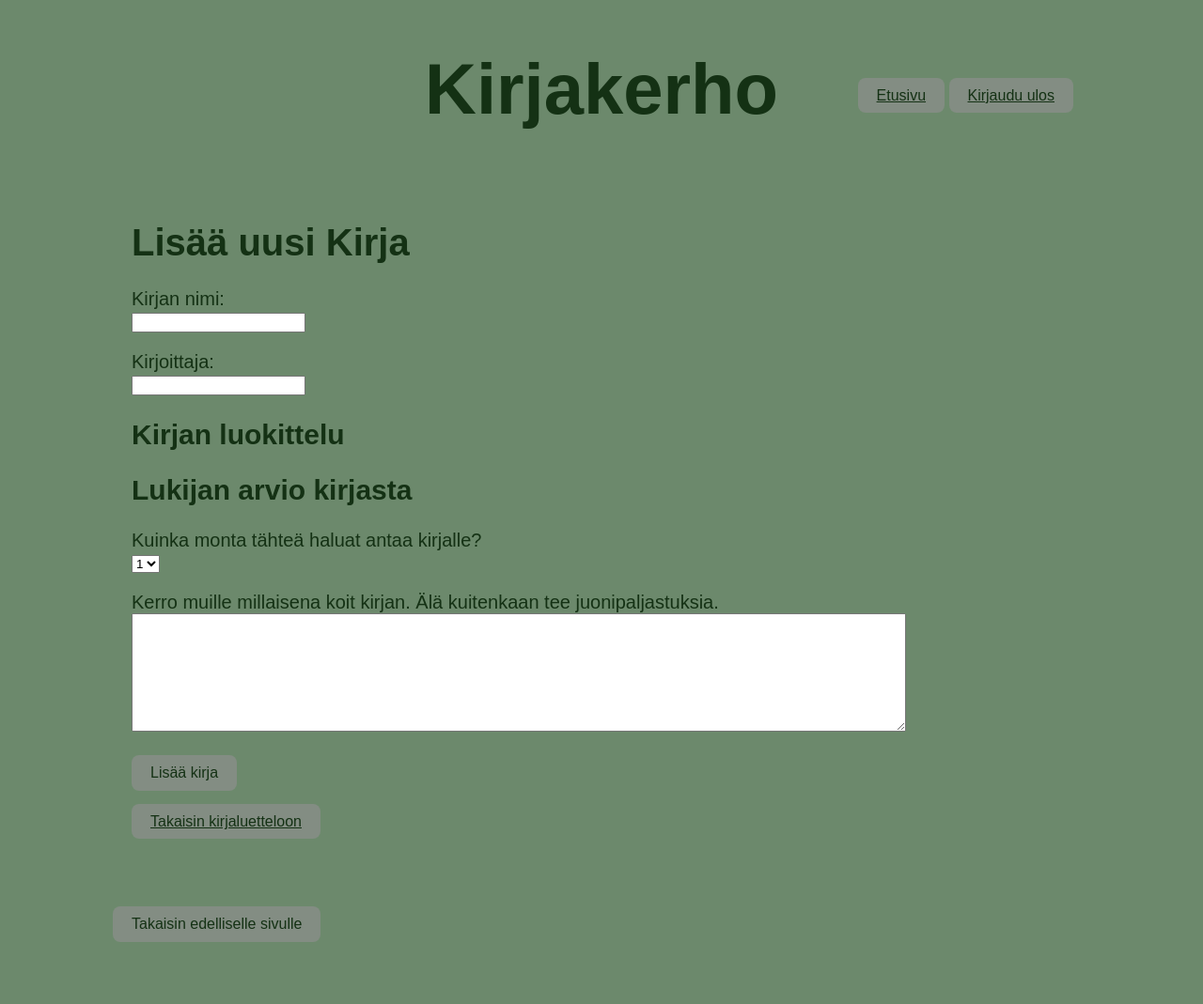
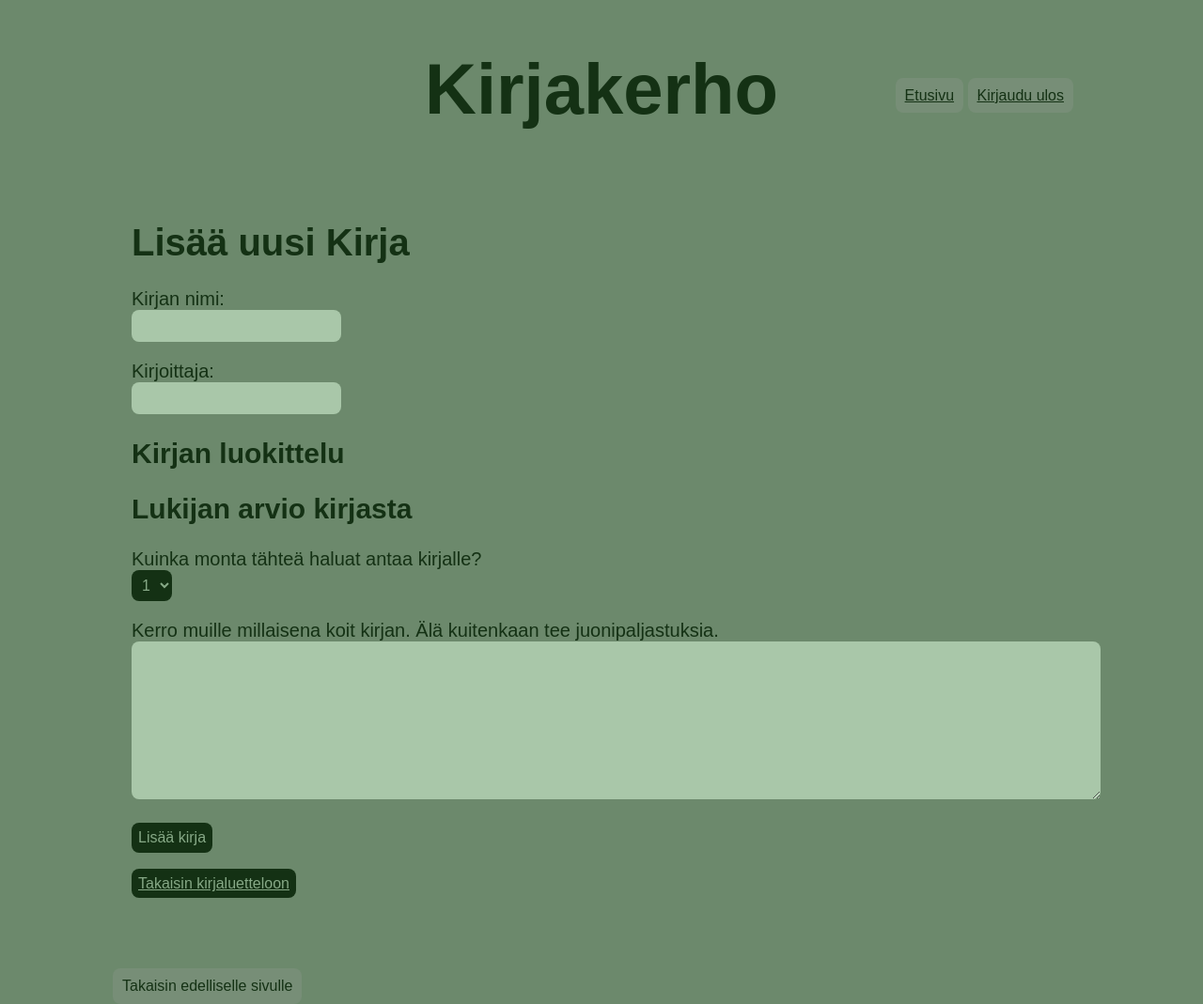
Before and after one commit to LouiseOdier/Kirjakerho, a Flask app: page /new_item in a window 1280 px wide. Shown: the whole page at 94% size. Before the commit the page ends 1003 px from the top, so only its background shows below. Run offline with Flask 3, Linux system fonts and the light colour scheme; the visitor is signed in with stand-in values (Sample User, id 1); data that the repository does not hold is empty.

Commit message:
add button and free_text

```diff
--- a/static/main.css
+++ b/static/main.css
@@ -35,12 +35,34 @@ body {
 }
 
 .back {
-  background-color: rgb(131, 141, 131);
+  background-color: rgb(119, 142, 119);
   color: rgb(20, 49, 20);
   border: none;
-  padding: 10px 20px;
+  padding: 10px 10px;
   border-radius: 8px;
   font-size: 16px;
   cursor: pointer;
   transition: background-color 0.3s;
 }
+
+.button {
+  background-color: rgb(20, 49, 20);
+  color: rgb(135, 169, 135);
+  border: none;
+  padding: 7px 7px;
+  border-radius: 8px;
+  font-size: 16px;
+  cursor: pointer;
+  transition: background-color 0.3s;
+}
+
+.free_text {
+  background-color: rgb(169, 199, 169);
+  color: rgb(20, 49, 20);
+  border: none;
+  padding: 8px 8px;
+  border-radius: 8px;
+  font-size: 16px;
+  cursor: pointer;
+  transition: background-color 0.3s;
+}
--- a/templates/index.html
+++ b/templates/index.html
@@ -13,7 +13,7 @@
     </p>
     {% if session.username %}
     <p>
-      Omalle kirjasivullesi pääset <a href="/user/{{session.user_id}}"> tästä </a>
+      Omalle kirjasivullesi pääset <a href="/user/{{session.user_id}}" class="button"> tästä </a>
     </p>
     {% else %}
 
@@ -21,7 +21,7 @@
       Mikäli et ole jäsen voit luoda tunnuksen ilmaiseksi täällä:
     </p>
     <p>
-      <a href="/register">Luo tunnus</a>
+      <a href="/register" class="button">Luo tunnus</a>
     </p>
 
     {% endif %}
@@ -30,6 +30,6 @@
     <p>
       Kaikki arvioidut kirjat näet täältä, myös ilman tunnuksia:
     </p>
-    <a href="/books">Kirjat</a>
+    <a href="/books" class="button">Kirjat</a>
   </div>
 {% endblock %}
--- a/templates/new_item.html
+++ b/templates/new_item.html
@@ -8,17 +8,17 @@
   <form action="/create_item" method="post">
     <p>
       Kirjan nimi: <br />
-      <input type="text" name="title" maxlength="50" required/>
+      <input type="text" name="title" maxlength="50" class="free_text" required/>
     </p>
     <p>
       Kirjoittaja: <br />
-      <input type="text" name="writer" maxlenth="50" required/>
+      <input type="text" name="writer" maxlenth="50" class="free_text" required/>
     <h2>Kirjan luokittelu </h2>
     </p>
     {% for class in classes %}
     <p>
       {{class}}: <br/>
-      <select name="classes" class="back" required>
+      <select name="classes" class="button" required>
         <option value="">(valitse)</option>
         {% for option in classes[class] %}
         <option value="{{ class }}:{{ option }}">{{option}}</option>
@@ -29,7 +29,7 @@
     <h2>Lukijan arvio kirjasta</h2>
     <p>
       Kuinka monta tähteä haluat antaa kirjalle? <br />
-      <select name="stars">
+      <select name="stars" class="button">
         <option value="1">1</option>
         <option value="2">2</option>
         <option value="3">3</option>
@@ -40,13 +40,13 @@
 
     <p>
       Kerro muille millaisena koit kirjan. Älä kuitenkaan tee juonipaljastuksia. <br />
-      <textarea name="description" rows="8" cols="100", maxlength="1000" required></textarea>
+      <textarea name="description" rows="8" cols="100", maxlength="1000" class="free_text" required></textarea>
     </p>
     <input type="hidden" name="csrf_token" value="{{ session.csrf_token }}" />
-    <input type="submit" class="back" value="Lisää kirja" />
+    <input type="submit" class="button" value="Lisää kirja" />
   </form>
 
   <p>
-        <a href="/books" class="back">Takaisin kirjaluetteloon</a>
+        <a href="/books" class="button">Takaisin kirjaluetteloon</a>
     </p>
 {% endblock %}
--- a/templates/remove_item.html
+++ b/templates/remove_item.html
@@ -11,7 +11,6 @@
   <p>Lähtökohtaisesti Kirjakerhon arvioitavaksi lisättyjä kirjoja ei poisteta. Poistaminen tulee kyseeseen mm. epäsopivan sisällön vuoksi.</p>
   <form action="/remove_item/{{item.id}}" method="post">
     <input type="hidden" name="csrf_token" value="{{ session.csrf_token }}" />
-    <input type="submit" name="remove" value="Poista kirja">
-    <input type="submit" name="back" value="Palaa takaisin">
+    <input type="submit" name="remove" class="button" value="Poista kirja">
     </form>
 {% endblock %}
```
Also changed, not shown: templates/books.html (+5 -5 lines), templates/edit_item.html (+7 -7 lines), templates/find_item.html (+4 -4 lines), templates/login.html (+3 -6 lines), templates/register.html (+5 -7 lines), templates/show_item.html (+5 -5 lines).
